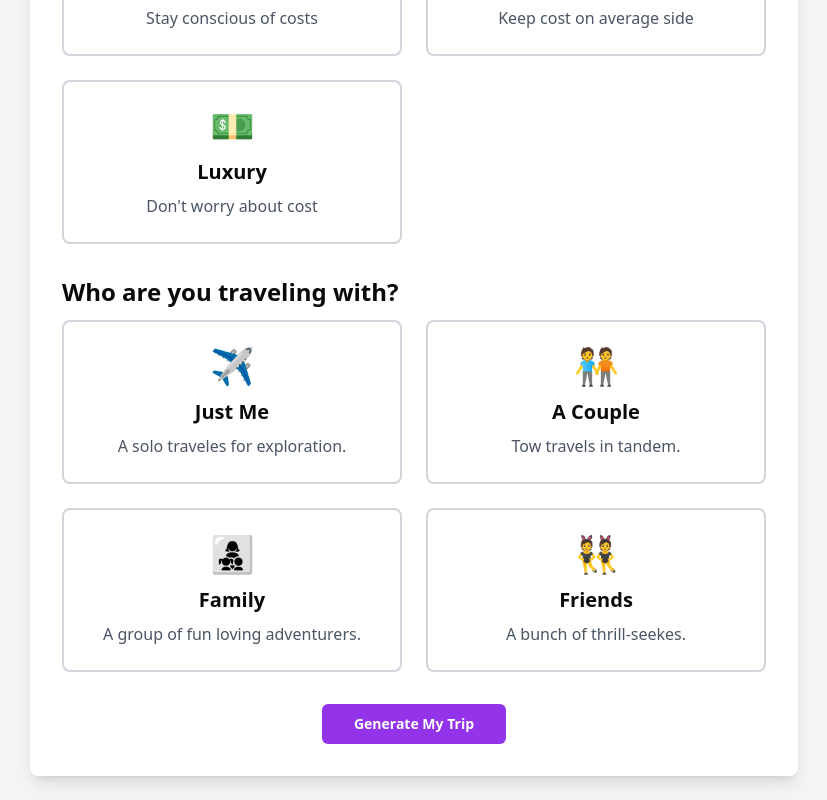
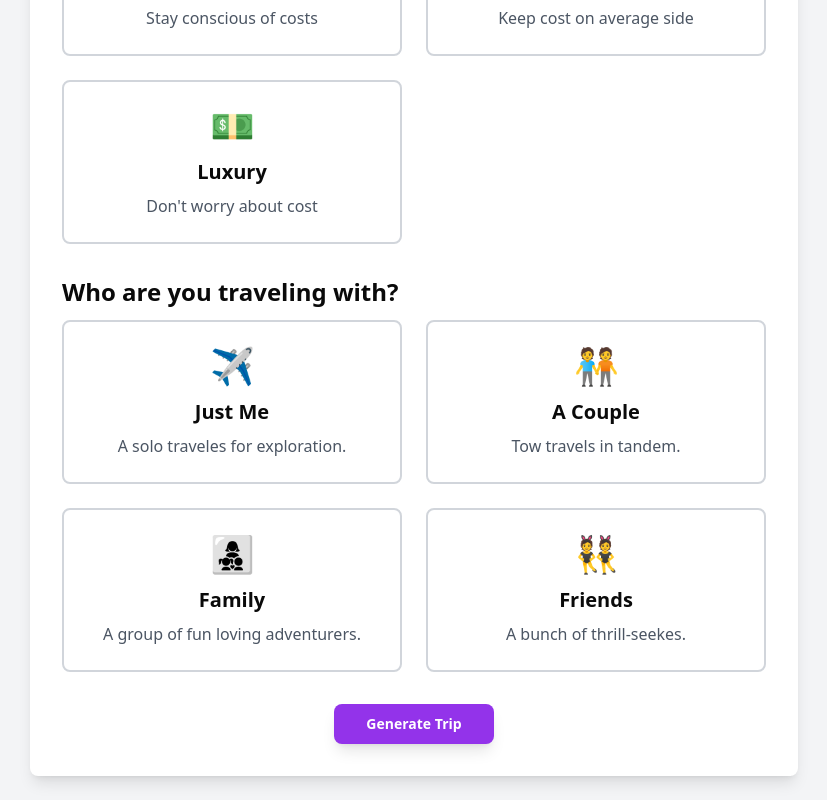
Before and after one commit to mhistiak3/JustFly, a React (Vite) app: page /create-trip in a window 1280 px wide. Shown: the part 652-1452 px from the top of the page, without its empty margins (226-1053 px from the left). Built offline with nearby package versions, Linux system fonts and the light colour scheme; no server answers.

Commit message:
Change in UI

```diff
--- a/src/components/custom/Header.jsx
+++ b/src/components/custom/Header.jsx
@@ -6,6 +6,7 @@ import { HiOutlineMenuAlt3, HiX } from "react-icons/hi"; // Hamburger and close
 
 const Header = ({ setDialog }) => {
   const [isMenuOpen, setIsMenuOpen] = useState(false);
+  const user = localStorage.getItem("user")
 
   return (
     <nav className="fixed w-full z-50 bg-gradient-to-r from-purple-700 via-indigo-700 to-purple-700 bg-opacity-90 shadow-lg">
@@ -25,6 +26,9 @@ const Header = ({ setDialog }) => {
         {/* Desktop Links */}
         <div className="hidden md:flex space-x-6 items-center">
           {/* Google Sign-In Button */}
+          {user ? (
+            ""
+          ) : (
             <button
               className="flex items-center bg-white text-gray-700 font-semibold px-4 py-2 rounded-full shadow-md hover:bg-gray-100 transition-transform transform hover:scale-105"
               onClick={() => setDialog(true)}
@@ -32,6 +36,8 @@ const Header = ({ setDialog }) => {
               <FcGoogle className="mr-2 text-2xl" />
               Google Sign In
             </button>
+          )}
+
           {/* Create Trip Button */}
           <Link to="/create-trip">
             <button className="flex items-center bg-purple-600 text-white font-semibold px-4 py-2 rounded-full shadow-md hover:bg-purple-500 transition-transform transform hover:scale-105">
--- a/src/index.css
+++ b/src/index.css
@@ -64,3 +64,12 @@
     @apply bg-background text-foreground;
   }
 }
+
+@keyframes spin {
+  0% { transform: rotate(0deg); }
+  100% { transform: rotate(360deg); }
+}
+
+.animate-spin-icon {
+  animation: spin 1s linear infinite;
+}
--- a/src/pages/CreateTrip.jsx
+++ b/src/pages/CreateTrip.jsx
@@ -243,16 +243,19 @@ const CreateTrip = () => {
           <div className="flex justify-center">
             <Button
               disabled={loading}
-              className="px-8 py-3 font-semibold bg-purple-600 text-white rounded-md hover:bg-purple-700"
+              className="px-8 py-3 font-semibold bg-purple-600 text-white rounded-lg shadow-lg"
               onClick={handleTripData}
             >
-              {loading ? <AiOutlineLoading3Quarters /> : "Generate My Trip"}
+              {loading ? (
+                <AiOutlineLoading3Quarters className="animate-spin text-2xl" />
+              ) : (
+                "Generate Trip"
+              )}
             </Button>
           </div>
         </div>
-
-        <DialogPopup dialog={dialog} login={login} loading={loading} />
       </div>
+      <DialogPopup dialog={dialog} setDialog={setDialog} login={login} />
     </>
   );
 };
```
Lines whose indentation alone changed are shown as unchanged.
